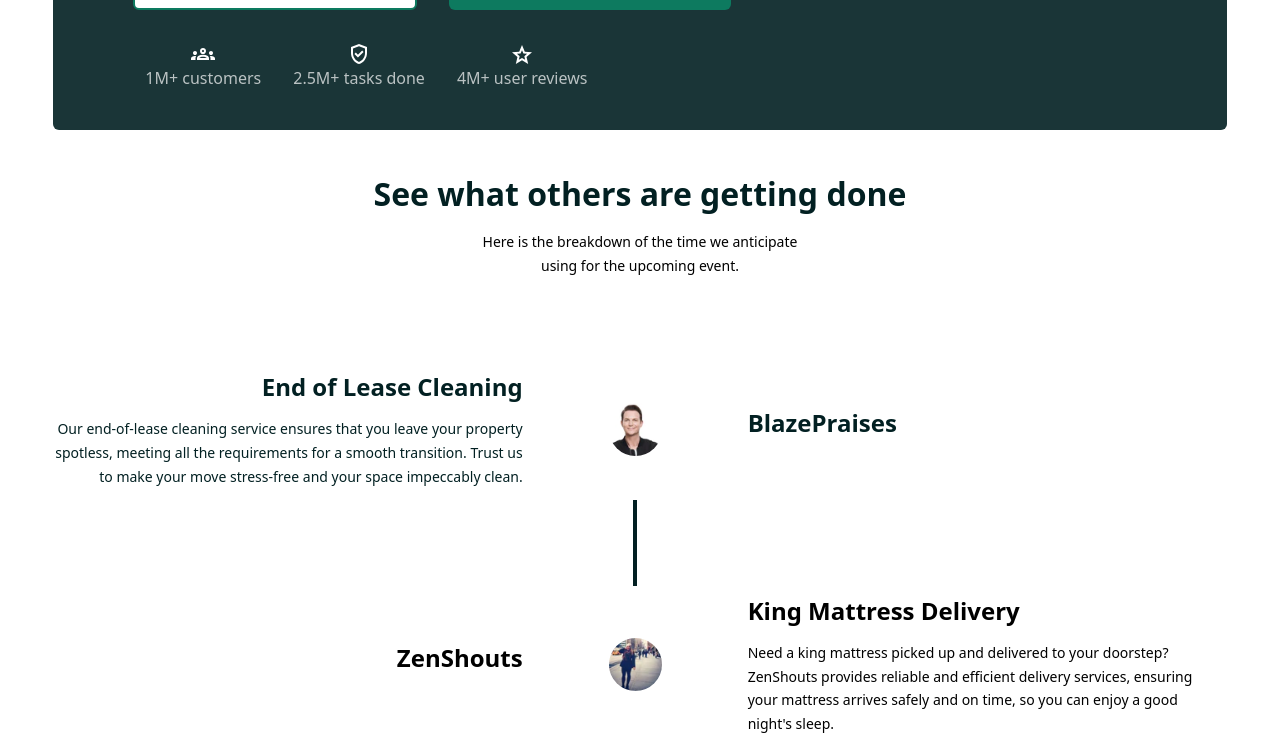
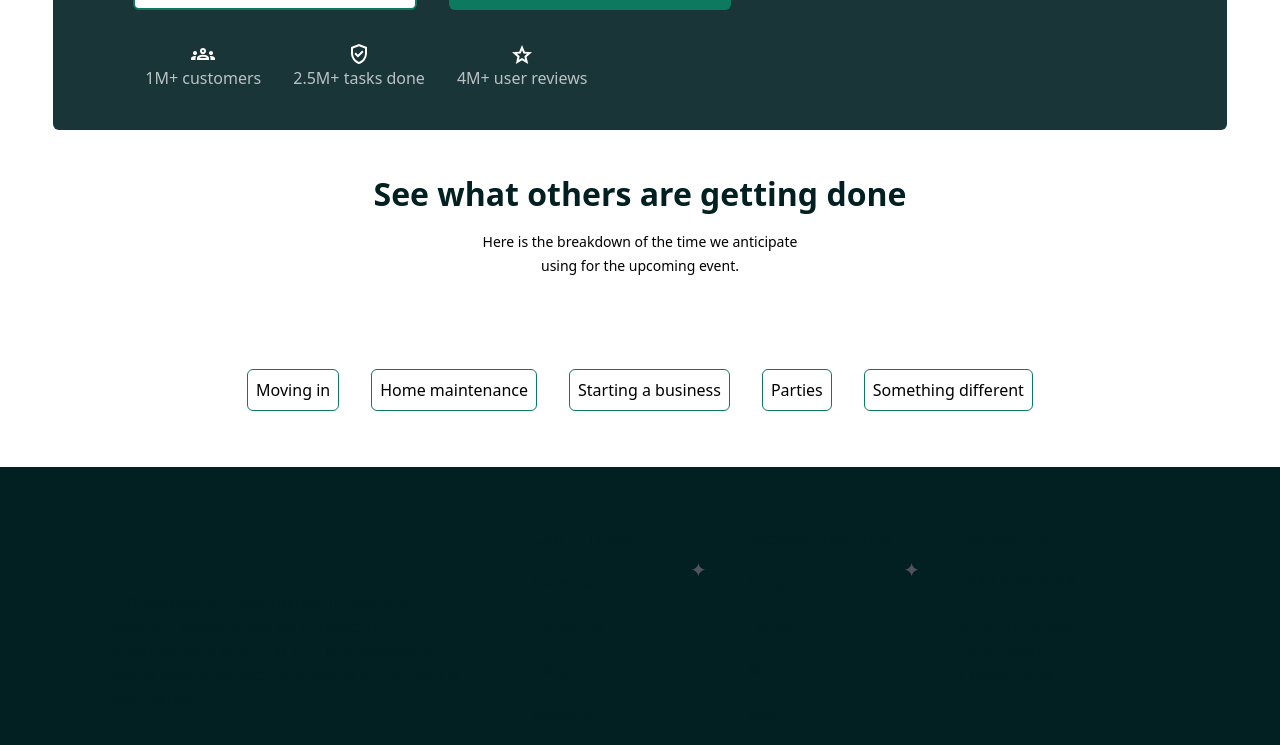
Before and after one commit to Elochukwu3/jb-task-searvice, a Next.js app: page / in a window 1280 px wide. Shown: the part 2000-2745 px from the top of the page. Built offline with nearby package versions, Linux system fonts and the light colour scheme; a web font is replaced by a local one.

Commit message:
updating page

```diff
--- a/components/Home/getdone/EachTree.tsx
+++ b/components/Home/getdone/EachTree.tsx
@@ -2,10 +2,11 @@ import MdTree from "./MdTree";
 import {pageProp} from "./type";
 import Image from "next/image";
 
-export default function GetDone ({header, text, label, image}: pageProp){
+export default function GetDone (item: [pageProp]){
     return(
         <div>
-        <div className="w-fit mx-auto hidden md:block">
+        {item.map(({header, text, label, image})=>(
+             <div key={label} className="w-fit mx-auto hidden md:block">
              <div className="flex mb-[11px] mt-[5px] lg:space-x-[86px] md:space-x-[50px] w-full items-center">
                     <div className="w-[40%]">
                         <div className="text-custom-dark text-right mb-[12px] mont text-[24px] font-[700]">
@@ -31,7 +32,8 @@ export default function GetDone ({header, text, label, image}: pageProp){
                 </div>
 
         </div>
-        <MdTree {...{header, text, label, image}}/>
+        ))}
+        <MdTree item={item}/>
         </div>
 
     )
--- a/components/Home/getdone/EachTreeTwo.tsx
+++ b/components/Home/getdone/EachTreeTwo.tsx
@@ -2,10 +2,11 @@ import MdTree from "./MdTree";
 import {pageProp} from "./type";
 import Image from "next/image";
 
-const EachTreeTwo = ({header, text, label, image}: pageProp)=>{
+const EachTreeTwo = (item:[ pageProp])=>{
     return(
         <div>
-        <div  className="w-fit mx-auto hidden md:block">
+        {item.map(({header, text, label, image})=>(
+            <div key={label} className="w-fit mx-auto hidden md:block">
             <div className="flex mb-[11px] lg:space-x-[86px] md:space-x-[50px] w-full items-center">
                   <div className="text-bg-custom-dark w-[40%] text-right mb-[12px] mont text-[24px] font-[700]">
                      {label}
@@ -31,7 +32,8 @@ const EachTreeTwo = ({header, text, label, image}: pageProp)=>{
                   <div className="w-[40%] mb-[5px]"></div>
               </div>
       </div>
-        <MdTree {...{header, text, label, image}}/>
+        ))}
+        <MdTree items={item}/>
         </div>
     )
 }
--- a/components/Home/getdone/MdTree.tsx
+++ b/components/Home/getdone/MdTree.tsx
@@ -1,9 +1,9 @@
 import {pageProp} from "./type";
 import Image from "next/image";
 
-const MdTree = ({header, text, label, image}: pageProp)=>{
-    return(
-        <div>
+const MdTree = (item: [pageProp])=>{
+    const content = item.map(({header, text, label, image})=>(
+    <div key={label}>
         <div className="md:hidden pl-[19px] border-l-[2px] border-custom-dark">
             <div className="text-custom-dark mb-[13px] mont  font-[700]">
                 {header}
@@ -22,7 +22,10 @@ const MdTree = ({header, text, label, image}: pageProp)=>{
             </div>
         </div>
     </div>
-    )
+    ));
+
+
+    return content
 };
 
 export default MdTree;
--- a/components/Home/getdone/index.tsx
+++ b/components/Home/getdone/index.tsx
@@ -1,8 +1,12 @@
+"use client"
 import EachTree from "./EachTree";
 import EachTreeTwo from "./EachTreeTwo";
-import {whatPeoopleGeDone} from "@utils/store_data/constants/getdone";
+import {submenu, whatPeoopleGeDone, homeMaintenanceData, partiesData, startingBusinessData} from "@utils/store_data/constants/getdone";
+import {useState} from "react";
 
 const GettingDone = ()=>{
+    const [display, setDisplay] = useState("homeMaintenanceData")
+
     return(
         <div className="w-11/12 mx-auto">
              <div className="w-fit h-fit mx-auto">
@@ -17,10 +21,17 @@ const GettingDone = ()=>{
                     </div>
                 </div>
             </div>
-            <EachTree {...whatPeoopleGeDone[0]}/>
-            <EachTreeTwo {...whatPeoopleGeDone[1]}/>
-            <EachTree {...whatPeoopleGeDone[2]}/>
-            <EachTreeTwo {...whatPeoopleGeDone[3]}/>
+            <div className="flex gap-4 w-fit mx-auto">
+                {
+                  submenu.map(({id, name}, i)=>(
+                    <div onClick={()=>setDisplay(id)} key={id + "key"} className="rounded-md p-2 mx-2 cursor-pointer border border-custom-greaner">{name}</div>
+                  ))
+                }
+            </div>
+            {/* <EachTree />
+            <EachTreeTwo />
+            <EachTree />
+            <EachTreeTwo /> */}
             {/* <EachTree header={"Carpentry"} text={"Make a throne out of old Skis"} label={"David"}/>
             <EachTree header={"Carpentry"} text={"Make a throne out of old Skis"} label={"David"}/> */}
         </div>
--- a/utils/store_data/constants/getdone.ts
+++ b/utils/store_data/constants/getdone.ts
@@ -31,7 +31,7 @@ export const whatPeoopleGeDone = [
     }
 
 ]
-const homeMaintenanceData = [
+export const homeMaintenanceData = [
     {
         image: "/images/home-maintenance1.jpg",
         header: "Plumbing Repairs",
@@ -64,7 +64,7 @@ const homeMaintenanceData = [
     }
 ];
 
-const partiesData = [
+export const partiesData = [
     {
         image: "/images/party1.jpg",
         header: "Birthday Bashes",
@@ -97,7 +97,7 @@ const partiesData = [
     }
 ];
 
-const startingBusinessData = [
+export const startingBusinessData = [
     {
         image: "/images/startup1.jpg",
         header: "Business Planning",
@@ -129,3 +129,12 @@ const startingBusinessData = [
         text: "Ensure legal compliance with LegalLaunchpad. Our legal experts guide you through business registrations, contracts, and other legal matters to protect your enterprise."
     }
 ];
+
+
+export const submenu = [
+    {name: "Moving in", id:"homeMaintenanceData"},
+     {name:"Home maintenance", id:"homeMaintenanceData"},
+     {name:"Starting a business", id:"whatPeoopleGeDone"},
+    {name: "Parties", id:"startingBusinessData}"},
+    {name:"Something different", id:" partiesData"}
+]
```
Also changed, not shown: components/Footer.tsx (+0 -14 lines). Lines whose indentation alone changed are shown as unchanged.
